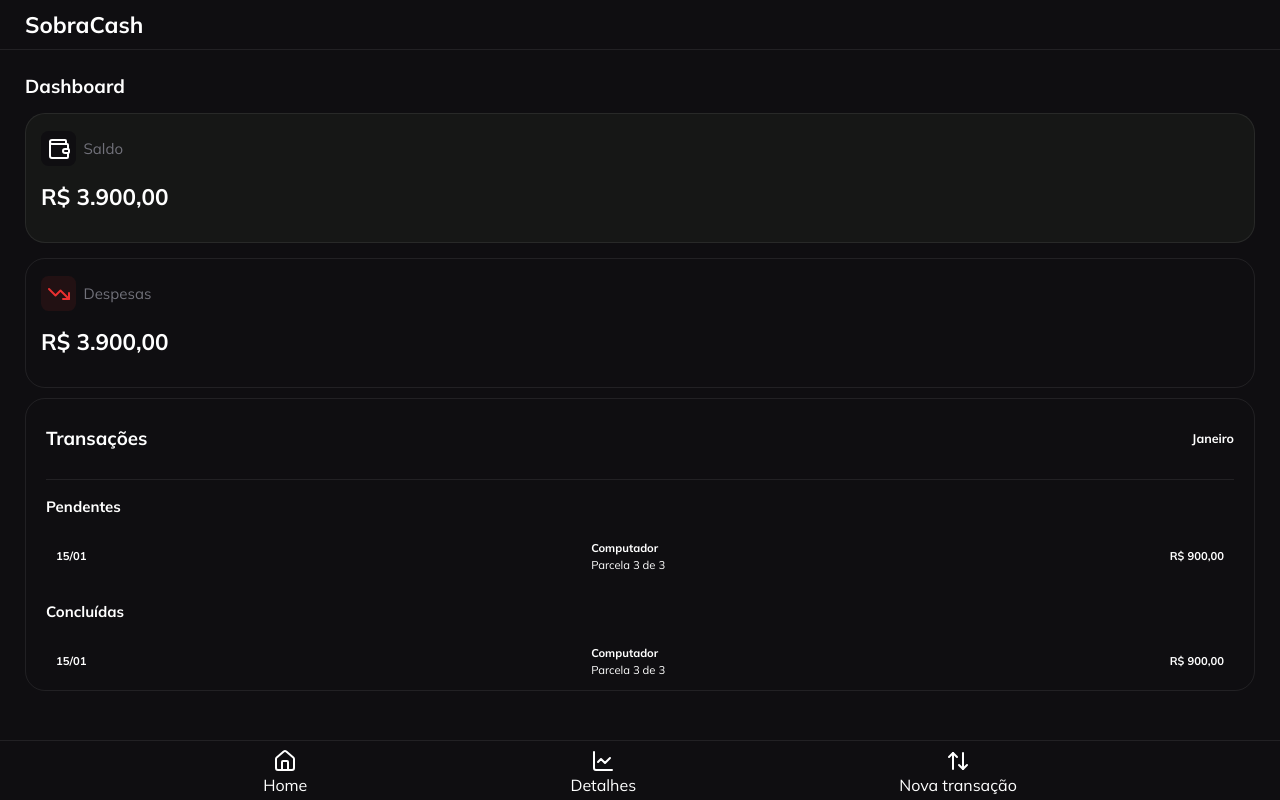
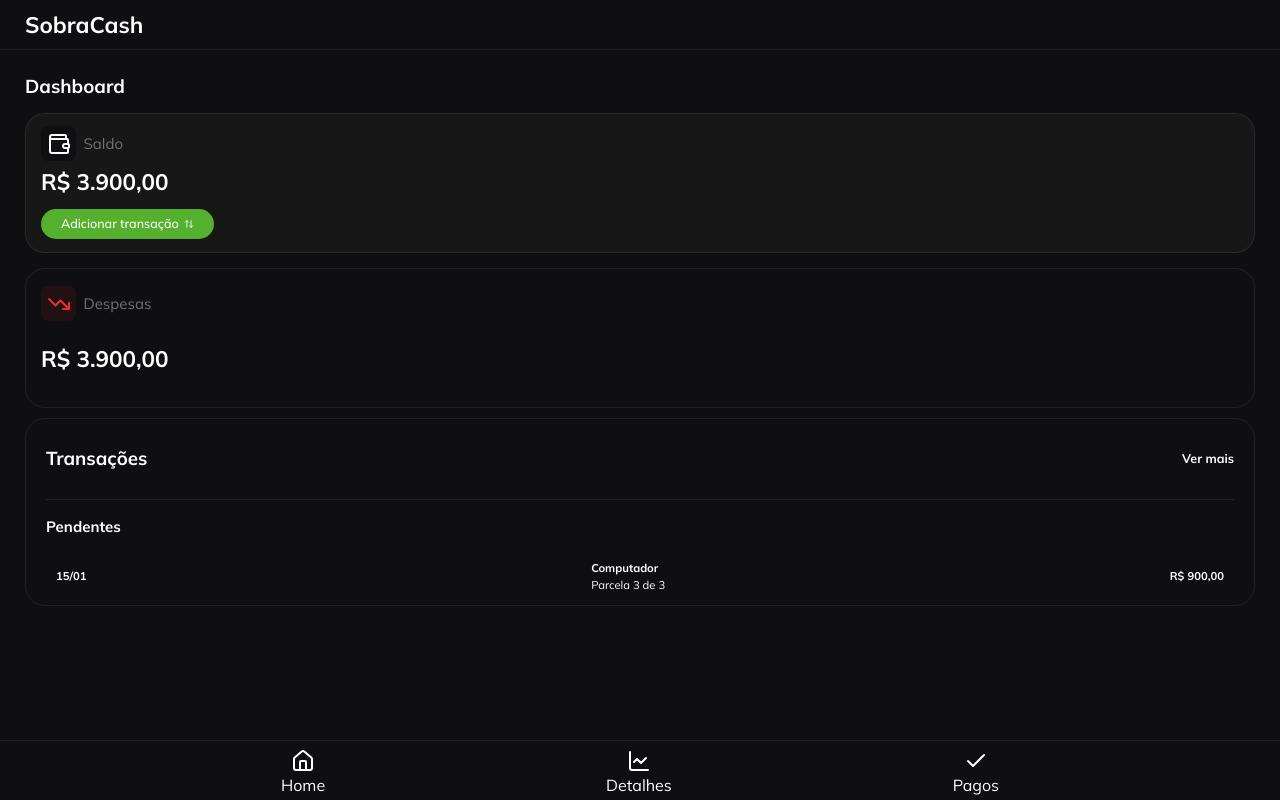
Before and after one commit to nicolasfreitas-dev/wisebills, a Next.js app: page / in a window 1280 px wide. Built offline with nearby package versions, Linux system fonts and the light colour scheme.

Commit message:
feat: change location of add transaction button

```diff
--- a/src/app/page.tsx
+++ b/src/app/page.tsx
@@ -6,10 +6,16 @@ import ValueContainer from "@/components/ValueContainer"
 import Footer from "@/components/Footer"
 import Header from "@/components/Header"
 import Modal from "@/components/Modal"
-import { TrendingDown, Wallet } from "lucide-react"
+import { ArrowUpDown, TrendingDown, Wallet } from "lucide-react"
+import { Button } from "@/components/ui/button"
+
 
 export default function Home() {
     const [isModalOpen, setIsModalOpen] = useState(false)
+
+    const handleModalOpen = () => {
+        setIsModalOpen(true)
+    }
 
     return (
         <>
@@ -17,15 +23,20 @@ export default function Home() {
             <main className="mx-10 pb-32">
                 <h1 className="font-bold text-3xl mt-10">Dashboard</h1>
                 <ValueContainer background="bg-bg-cash">
-                    <div className="flex items-center gap-3 ml-6 mt-7">
+                    <div className="flex items-center gap-3 ml-6 mt-5">
                         <div className="size-14 flex items-center justify-center bg-bg-primary rounded-xl">
                             <Wallet />
                         </div>
                         <h3 className="text-2xl text-gray-detail">Saldo</h3>
                     </div>
-                    <span className="font-bold text-4xl ml-6 mt-7">
-                        R$ 3.900,00
-                    </span>
+                    <span className="font-bold text-4xl ml-6">R$ 3.900,00</span>
+                    <Button
+                        className="bg-green-detail ml-6 mt-3 rounded-[20px] px-8 py-6 text-xl"
+                        onClick={handleModalOpen}
+                    >
+                        <span>Adicionar transação</span>
+                        <ArrowUpDown />
+                    </Button>
                 </ValueContainer>
                 <ValueContainer>
                     <div className="flex items-center gap-3 ml-6 mt-7">
@@ -41,16 +52,12 @@ export default function Home() {
                 <div className="size-full border border-border-color rounded-[20px] flex flex-col mt-4 px-8">
                     <div className="h-32 flex items-center justify-between">
                         <h3 className="text-3xl font-bold">Transações</h3>
-                        <span className="text-xl font-bold">Janeiro</span>
+                        <span className="text-xl font-bold cursor-pointer">Ver mais</span>
                     </div>
                     <hr className="border-border-color" />
                     <div>
                         <h4 className="text-2xl font-bold mt-7 mb-5">
                             Pendentes
-                        </h4>
-                        <TransactionsTable />
-                        <h4 className="text-2xl font-bold mt-7 mb-5">
-                            Concluídas
                         </h4>
                         <TransactionsTable />
                     </div>
@@ -60,7 +67,7 @@ export default function Home() {
                     isClosed={() => setIsModalOpen(false)}
                 />
             </main>
-            <Footer openModal={() => setIsModalOpen(true)} />
+            <Footer />
         </>
-    )
+    );
 }
--- a/src/components/Footer/index.tsx
+++ b/src/components/Footer/index.tsx
@@ -1,12 +1,8 @@
 'use client'
 
-import { ArrowUpDown, ChartLine, HouseIcon } from "lucide-react"
+import { ChartLine, Check, HouseIcon } from "lucide-react"
 
-interface FooterProps {
-    openModal: () => void
-}
-
-export default function Footer({ openModal }: FooterProps) {
+export default function Footer() {
     return (
         <footer className="w-full h-24 bg-bg-primary fixed bottom-0 border-t-[1px] border-t-border-color">
             <ul className="flex justify-evenly">
@@ -18,9 +14,9 @@ export default function Footer({ openModal }: FooterProps) {
                     <ChartLine  />
                     <p>Detalhes</p>
                 </li>
-                <li className="flex flex-col items-center mt-3 cursor-pointer" onClick={openModal}>
-                    <ArrowUpDown  />
-                    <p>Nova transação</p>
+                <li className="flex flex-col items-center mt-3 cursor-pointer">
+                    <Check />
+                    <p>Pagos</p>
                 </li>
             </ul>
         </footer>
--- a/src/components/ValueContainer/index.tsx
+++ b/src/components/ValueContainer/index.tsx
@@ -7,7 +7,7 @@ interface AmountProps {
 
 export default function Amount({ children, background }: AmountProps) {
     return (
-        <div className={`w-full h-52 border border-border-color rounded-[20px] flex flex-col mt-6 ${background || ""}`}>
+        <div className={`w-full h-56 border border-border-color rounded-[20px] flex flex-col gap-3 items-start mt-6 ${background || ""}`}>
             {children}
         </div>
     )
```
